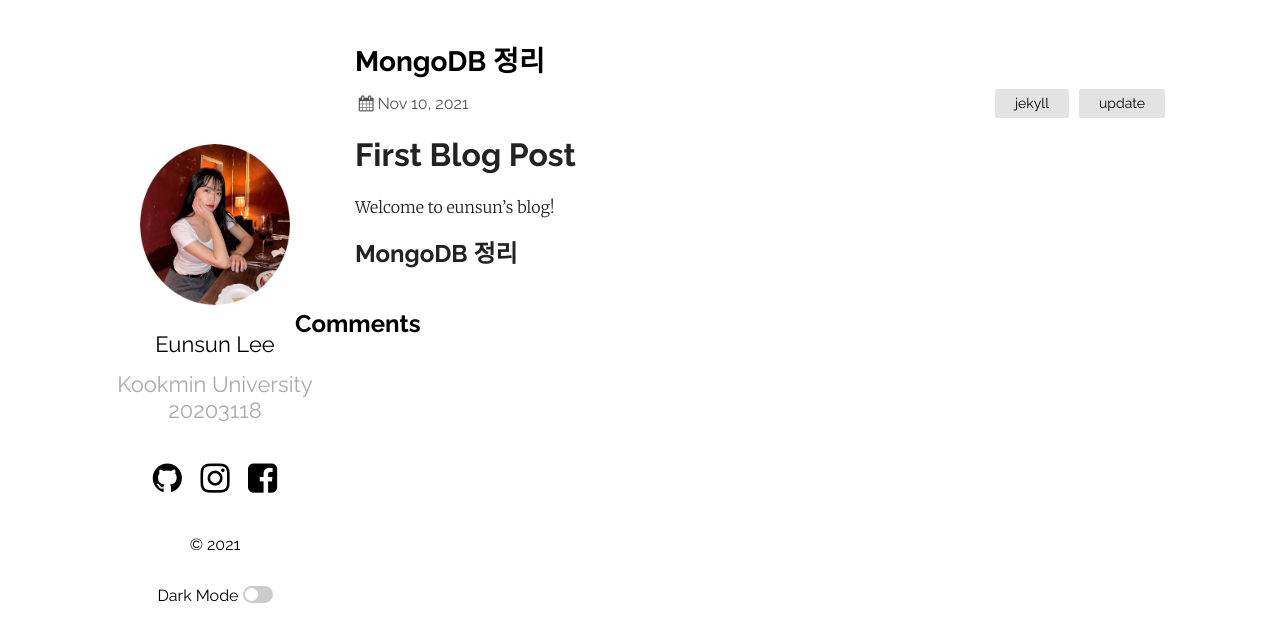
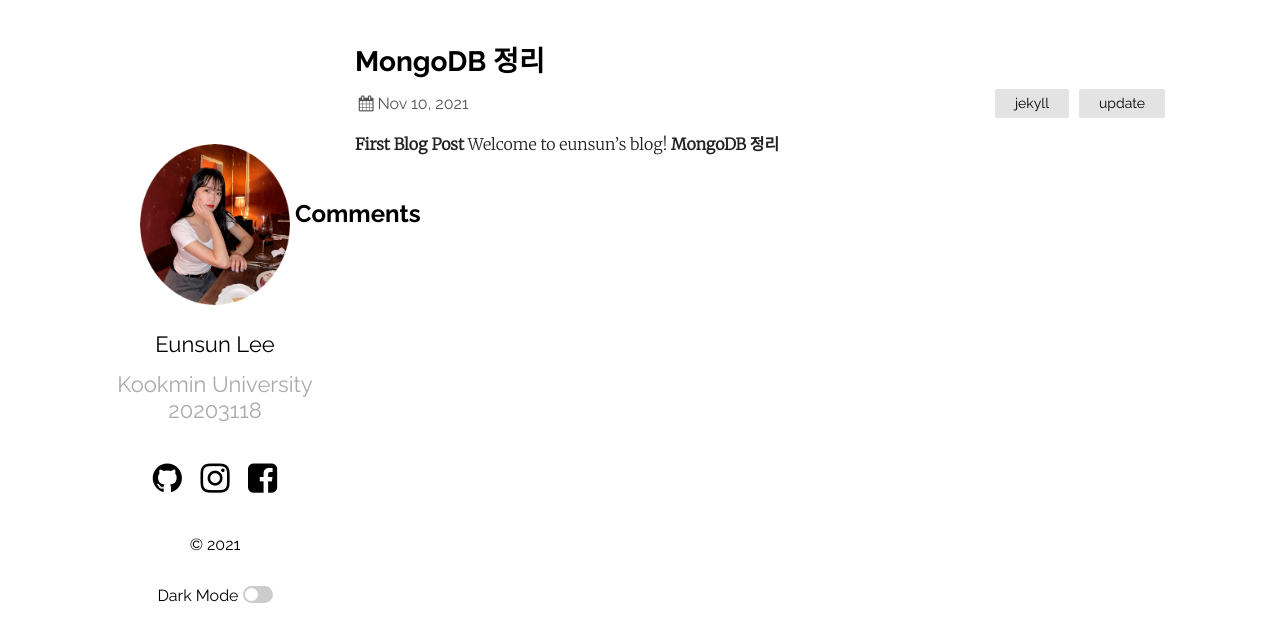
Before and after one commit to Eun-sun-Lee/Eun-sun-Lee.github.io, a Jekyll site: the page built from _posts/2021-11-10-MongoDB 정리.md, in a window 1280 px wide. Shown: the top 642 px of the page. Built offline with Jekyll 4.4.1, drawn with Linux system fonts in a browser that asks for light colours; comment, search, counter and statistics services are not loaded.

```diff
--- a/_posts/2021-11-10-MongoDB 정리.md
+++ b/_posts/2021-11-10-MongoDB 정리.md
@@ -5,6 +5,6 @@
 categories: jekyll update
 comments: true
 ---
-# First Blog Post
+**First Blog Post**
 Welcome to eunsun's blog!
-## MongoDB 정리
+**MongoDB 정리**
```
Also changed, not shown: _posts/2021-12-15-Git Github Jekyll Markdown.md (+1 -1 lines).
